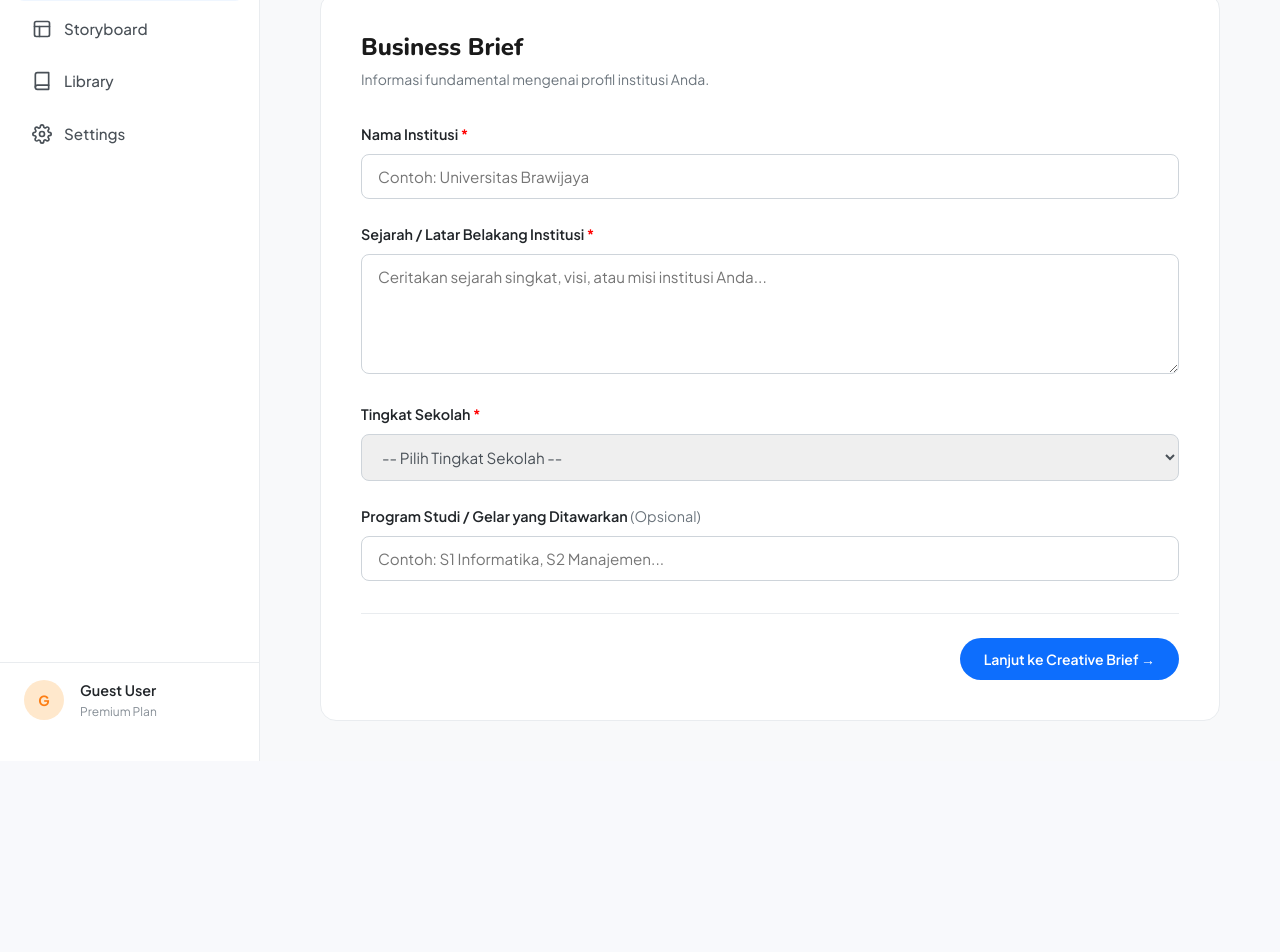
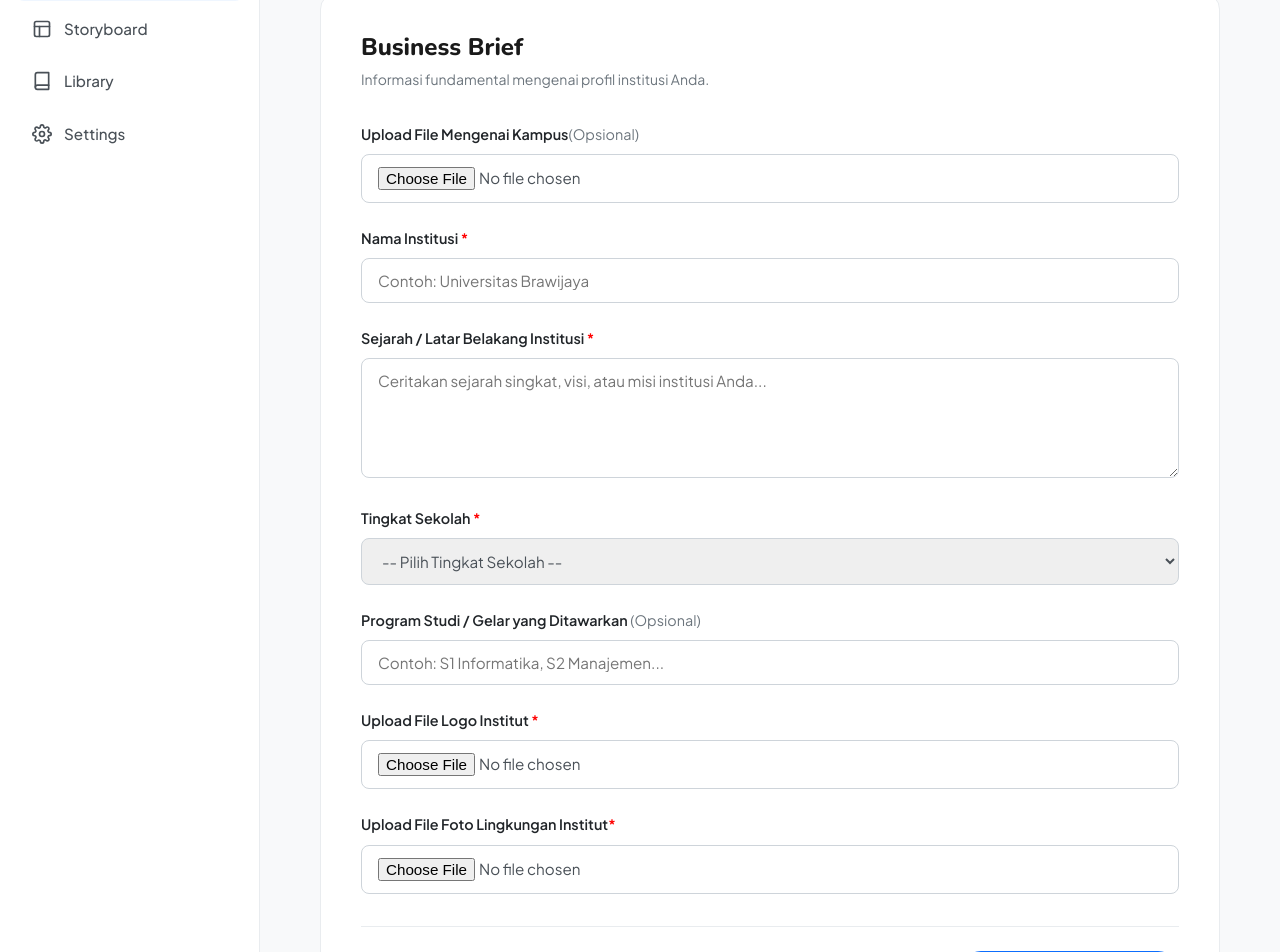
Before and after one commit to capstone-if-26/Capstone-01-FE, a Next.js app: page /dashboard/projects in a window 1280 px wide. Shown: the part 200-1152 px from the top of the page. Before the commit the page ends 961 px from the top, so only its background shows below. Built offline with nearby package versions, Linux system fonts and the light colour scheme.

Commit message:
feat: add feature image input

```diff
--- a/package.json
+++ b/package.json
@@ -8,7 +8,9 @@
     "axios": "^1.14.0",
     "html2canvas": "^1.4.1",
     "jspdf": "^4.2.1",
+    "jszip": "^3.10.1",
     "next": "^16.2.2",
+    "pdfjs-dist": "^5.6.205",
     "react": "^19.2.4",
     "react-dom": "^19.2.4"
   },
--- a/src/app/dashboard/projects/page.tsx
+++ b/src/app/dashboard/projects/page.tsx
@@ -49,6 +49,165 @@ export default function NewProjectPage() {
   const [offeredDegrees, setOfferedDegrees] = useState(''); // Sekarang Optional
   const [schoolLevel, setSchoolLevel] = useState(''); // Dikembalikan: Tingkat Sekolah
 
+  const [file, setFile] = useState<File | null>(null);
+  const [preview, setPreview] = useState<string | null>(null);
+  const [base64, setBase64] = useState<string>("");
+  const [pdfText, setPdfText] = useState("");
+
+  // Separate states for logo and environment images
+  const [logoFile, setLogoFile] = useState<File | null>(null);
+  const [logoPreview, setLogoPreview] = useState<string | null>(null);
+  const [logoBase64, setLogoBase64] = useState<string>("");
+
+  const [envFile, setEnvFile] = useState<File | null>(null);
+  const [envPreview, setEnvPreview] = useState<string | null>(null);
+  const [envBase64, setEnvBase64] = useState<string>("");
+
+  const normalizeText = (text: string) => text.replace(/\r\n/g, '\n').replace(/\t/g, ' ').replace(/ +/g, ' ').trim();
+
+  const parseLabelLine = (line: string) => {
+    const split = line.split(/[:\-–—]/);
+    return split.length > 1 ? split.slice(1).join('').trim() : line.trim();
+  };
+
+  const extractProjectFields = (text: string) => {
+    const normalized = normalizeText(text);
+    const lines = normalized.split('\n').map((line) => line.trim()).filter(Boolean);
+
+    const findLine = (keywords: string[]) => lines.find((line) =>
+      keywords.some((keyword) => line.toLowerCase().includes(keyword))
+    );
+
+    const institutionLine = findLine(['nama institusi', 'nama kampus', 'kampus', 'universitas', 'institut', 'politeknik', 'akademi', 'sekolah tinggi']);
+    const historyLine = findLine(['sejarah', 'latar belakang', 'asal usul', 'berdiri', 'didirikan']);
+    const degreeLine = findLine(['program studi', 'prodi', 'fakultas', 'jurusan', 's1', 's2', 's3', 'd3', 'd4']);
+
+    const extractedInstitution = institutionLine ? parseLabelLine(institutionLine) : '';
+    const extractedHistory = historyLine ? parseLabelLine(historyLine) : '';
+    const extractedDegrees = degreeLine ? parseLabelLine(degreeLine) : '';
+
+    if (!institutionName && extractedInstitution) setInstitutionName(extractedInstitution);
+    if (!institutionHistory && extractedHistory) setInstitutionHistory(extractedHistory);
+    if (!offeredDegrees && extractedDegrees) setOfferedDegrees(extractedDegrees);
+  };
+
+  const extractDocxText = async (file: File) => {
+    const arrayBuffer = await file.arrayBuffer();
+    const JSZipModule = await import('jszip');
+    const JSZip = JSZipModule.default;
+    const zip = await JSZip.loadAsync(arrayBuffer);
+    const documentXml = zip.file('word/document.xml');
+    if (!documentXml) return '';
+    const xmlText = await documentXml.async('string');
+    const parser = new DOMParser();
+    const xmlDoc = parser.parseFromString(xmlText, 'application/xml');
+    const textNodes = Array.from(xmlDoc.getElementsByTagName('w:t')).map((node) => node.textContent || '');
+    return textNodes.join(' ');
+  };
+
+  const handleFileChange = async (e: React.ChangeEvent<HTMLInputElement>) => {
+    const selectedFile = e.target.files?.[0];
+    if (!selectedFile) return;
+
+    setFile(selectedFile);
+    setPreview(null);
+
+    const fileName = selectedFile.name.toLowerCase();
+
+    if (selectedFile.type.startsWith('image/')) {
+      const reader = new FileReader();
+
+      reader.onloadend = () => {
+        if (typeof reader.result === 'string') {
+          setBase64(reader.result);
+          setPreview(reader.result);
+        }
+      };
+
+      reader.readAsDataURL(selectedFile);
+      return;
+    }
+
+    if (selectedFile.type === 'application/pdf' || fileName.endsWith('.pdf')) {
+      const reader = new FileReader();
+
+      reader.onload = async function () {
+        const typedarray = new Uint8Array(this.result as ArrayBuffer);
+
+        const pdfjsLib = await import('pdfjs-dist');
+        const pdf = await pdfjsLib.getDocument(typedarray).promise;
+
+        let text = '';
+        for (let i = 1; i <= pdf.numPages; i++) {
+          const page = await pdf.getPage(i);
+          const content = await page.getTextContent();
+          const strings = content.items.map((item) => {
+            if ('str' in item) return item.str;
+            return '';
+          });
+          text += strings.join(' ') + '\n';
+        }
+
+        setPdfText(text);
+        extractProjectFields(text);
+      };
+
+      reader.readAsArrayBuffer(selectedFile);
+      return;
+    }
+
+    if (selectedFile.type === 'text/plain' || fileName.endsWith('.txt')) {
+      const text = await selectedFile.text();
+      setPdfText(text);
+      extractProjectFields(text);
+      return;
+    }
+
+    if (fileName.endsWith('.docx') || selectedFile.type === 'application/vnd.openxmlformats-officedocument.wordprocessingml.document') {
+      const text = await extractDocxText(selectedFile);
+      setPdfText(text);
+      extractProjectFields(text);
+      return;
+    }
+
+    if (fileName.endsWith('.doc') || selectedFile.type === 'application/msword') {
+      alert('Format .doc belum didukung. Silakan unggah .docx, .pdf, atau .txt.');
+      return;
+    }
+
+    alert('Format file tidak didukung. Silakan unggah .docx, .pdf, .txt, atau gambar.');
+  };
+
+  const handleLogoChange = async (e: React.ChangeEvent<HTMLInputElement>) => {
+    const selectedFile = e.target.files?.[0];
+    if (!selectedFile || !selectedFile.type.startsWith('image/')) return;
+
+    setLogoFile(selectedFile);
+    const reader = new FileReader();
+    reader.onloadend = () => {
+      if (typeof reader.result === 'string') {
+        setLogoBase64(reader.result);
+        setLogoPreview(reader.result);
+      }
+    };
+    reader.readAsDataURL(selectedFile);
+  };
+
+  const handleEnvChange = async (e: React.ChangeEvent<HTMLInputElement>) => {
+    const selectedFile = e.target.files?.[0];
+    if (!selectedFile || !selectedFile.type.startsWith('image/')) return;
+
+    setEnvFile(selectedFile);
+    const reader = new FileReader();
+    reader.onloadend = () => {
+      if (typeof reader.result === 'string') {
+        setEnvBase64(reader.result);
+        setEnvPreview(reader.result);
+      }
+    };
+    reader.readAsDataURL(selectedFile);
+  };
+
   // ================= STATES: STEP 2 - CREATIVE BRIEF =================
   const [eventContent, setEventContent] = useState('');
   const [toneOfVoice, setToneOfVoice] = useState('Santai & Ramah');
@@ -78,7 +237,7 @@ export default function NewProjectPage() {
   }, [currentStep, institutionName, eventContent, selectedKeyMessage]);
 
   const handleNext = () => {
-    // Validasi Step 1 (Program Studi tidak wajib)
+    // Validasi Step 1
     if (currentStep === 1 && (!institutionName || !institutionHistory || !schoolLevel)) {
       alert("Mohon lengkapi Nama Institusi, Sejarah, dan Tingkat Sekolah."); return;
     }
@@ -97,6 +256,7 @@ export default function NewProjectPage() {
     // 1. Simpan semua data input (Creative Brief) ke Local Storage
     const projectDraft = {
       institutionName, offeredDegrees, eventContent, toneOfVoice, selectedKeyMessage, selectedTheme, prompt, copywriting: editableCopywriting,
+      logoBase64, envBase64, base64, // Include image base64s
     };
     localStorage.setItem('currentProjectDraft', JSON.stringify(projectDraft));
 
@@ -146,6 +306,23 @@ export default function NewProjectPage() {
           <h2>Business Brief</h2>
           <p className={styles.subtitle}>Informasi fundamental mengenai profil institusi Anda.</p>
 
+            <div className={styles.formGroup}>
+            <label>Upload File Mengenai Kampus<span style={{color:'#6c757d', fontWeight:'normal'}}>(Opsional)</span></label>
+            <input
+              type="file"
+              className={styles.input}
+              accept="image/*,.pdf,.txt,.doc,.docx"
+              onChange={handleFileChange}
+            />
+          </div>
+
+{/* {pdfText && (
+  <div style={{ marginTop: "1rem" }}>
+    <label>Extracted PDF Text:</label>
+    <textarea value={pdfText} readOnly rows={6} className={styles.textarea} />
+  </div>
+)} */}
+
           <div className={styles.formGroup}>
             <label>Nama Institusi <span style={{color:'red'}}>*</span></label>
             <input type="text" className={styles.input} placeholder="Contoh: Universitas Brawijaya" value={institutionName} onChange={(e) => setInstitutionName(e.target.value)} />
@@ -174,6 +351,38 @@ export default function NewProjectPage() {
             <label>Program Studi / Gelar yang Ditawarkan <span style={{color:'#6c757d', fontWeight:'normal'}}>(Opsional)</span></label>
             <input type="text" className={styles.input} placeholder="Contoh: S1 Informatika, S2 Manajemen..." value={offeredDegrees} onChange={(e) => setOfferedDegrees(e.target.value)} />
           </div>
+
+          <div className={styles.formGroup}>
+            <label>Upload File Logo Institut <span style={{color:'red'}}>*</span></label>
+            <input
+              type="file"
+              className={styles.input}
+              accept="image/*"
+              onChange={handleLogoChange}
+            />
+          </div>
+          {logoPreview && (
+  <div style={{ marginTop: "1rem" }}>
+    <img src={logoPreview} alt="Logo preview" style={{ width: "200px", height: "200px", borderRadius: "8px", objectFit: "contain" }} />
+  </div>
+)}
+
+          <div className={styles.formGroup}>
+            <label>Upload File Foto Lingkungan Institut<span style={{color:'red'}}>*</span></label>
+            <input
+              type="file"
+              className={styles.input}
+              accept="image/*"
+              onChange={handleEnvChange}
+            />
+          </div>
+          {envPreview && (
+  <div style={{ marginTop: "1rem" }}>
+    <img src={envPreview} alt="Environment preview" style={{ width: "200px", height: "200px", borderRadius: "8px", objectFit: "contain" }} />
+  </div>
+)}
+
+
 
           <div className={styles.footerActions}>
             <button className={styles.btnPrimary} onClick={handleNext}>Lanjut ke Creative Brief →</button>
@@ -280,6 +489,25 @@ export default function NewProjectPage() {
               <p><b>Instruksi Tambahan:</b> {prompt}</p>
             </div>
 
+            {/* IMAGES SECTION */}
+            <div className={styles.editHeader} style={{marginTop: '2rem'}}>
+              <h4>GAMBAR INSTITUSI</h4>
+            </div>
+            <div style={{display: 'flex', gap: '1rem', marginTop: '1rem', flexWrap: 'wrap', justifyContent: 'center'}}>
+              {logoPreview && (
+                <div style={{textAlign: 'center'}}>
+                  <p style={{margin: '0 0 0.5rem 0', fontSize: '0.9rem', color: '#6c757d'}}>Logo Institut</p>
+                  <img src={logoPreview} alt="Logo preview" style={{width: '150px', height: '150px', borderRadius: '8px', border: '1px solid #ddd', objectFit: 'contain'}} />
+                </div>
+              )}
+              {envPreview && (
+                <div style={{textAlign: 'center'}}>
+                  <p style={{margin: '0 0 0.5rem 0', fontSize: '0.9rem', color: '#6c757d'}}>Foto Lingkungan</p>
+                  <img src={envPreview} alt="Environment preview" style={{width: '150px', height: '150px', borderRadius: '8px', border: '1px solid #ddd', objectFit: 'contain'}} />
+                </div>
+              )}
+            </div>
+
             {/* EDITABLE COPYWRITING */}
             <div className={styles.editHeader}>
               <h4>COPYWRITING CAPTION</h4>
```
Also changed, not shown: 2 other files (tests, documents, lock files or other folders).
